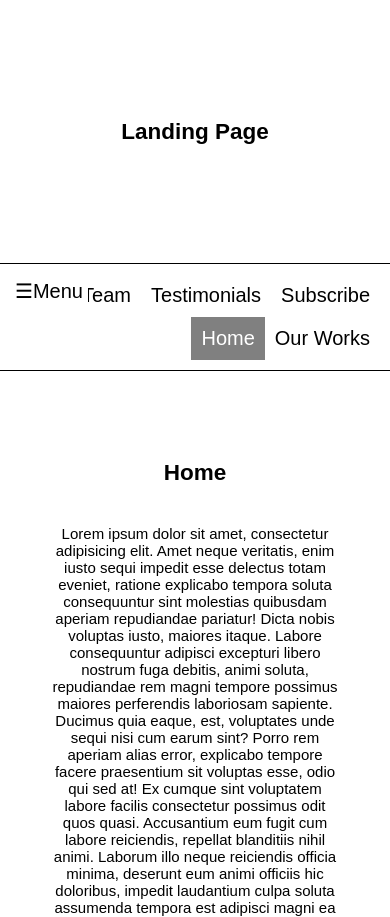
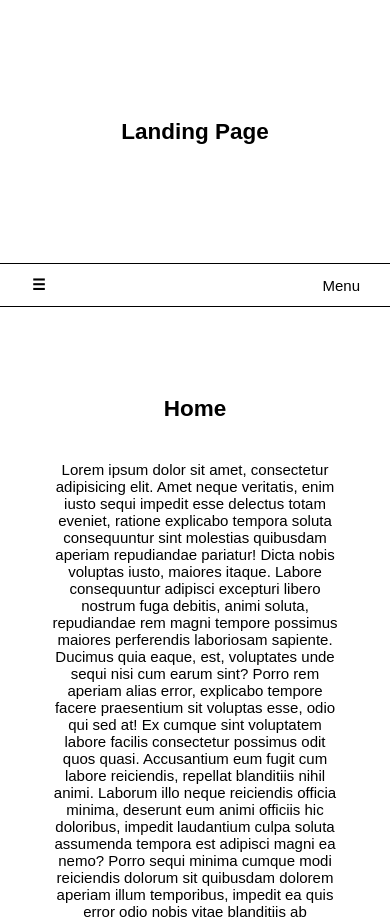
Before and after one commit to adrianvasile1/Project-2, a plain HTML site: page index.html in a window 390 px wide. Shown: the top 917 px of the page. Drawn offline with Linux system fonts and the light colour scheme.

Commit message:
com4
com4

```diff
--- a/css/style.css
+++ b/css/style.css
@@ -4,6 +4,9 @@ body {
   margin: 0;
   font-size: 15px;
   font-family: Arial, Helvetica;
+}
+html {
+  scroll-behavior: smooth;
 }
 
 .header {
@@ -12,30 +15,6 @@ body {
   text-align: center;
   border-bottom: 1px solid black;
 
-}
-
- #navbar {
-  overflow: hidden;
-  background-color: rgb(255, 255, 255);
-  border-bottom: 1px solid black;
-  padding: 10px 10px 10px;
-
-}
-
-#navbar a {
-  float: right;
-  display: block;
-  color:black;
-  text-align: center;
-  padding: 10px 10px 10px;
-  text-decoration: none;
-  font-size: 20px;
-  background-color: white;
-}
-
-#navbar a:hover {
-  background-color: rgb(172, 170, 170);
-  color: black;
 }
 
 .content {
@@ -53,20 +32,64 @@ body {
 
 }
 
-/*active nav*/
 
-#navbar a.active {
-  background-color: grey ;
-  color: white;
+/* top navigation */
+#nav-container {
+  overflow: hidden;
+  background-color: rgb(255, 255, 255);
+  border-bottom: 1px solid black;
+  padding: 10px 10px 10px;
+}
+.nav-checkbox {
+  display: grid;
+  grid-template-columns: 1fr 1fr;
+  align-items: center;
+  justify-items: center;
+}
+.nav-logo {
+  text-decoration: none;
+  color:black;
+  display: grid;
+  justify-self: start;
+  margin-left: 20px;
+  padding: 2px;
+  font-weight: 600;
+}
+.nav-logo:hover {
+  color: #000;
+}
+.tab-nav {
+  display: none;
+}
+.tab-nav-label {
+  color: #000;
+  display: none;
+}
+.tab-content {
+  list-style: none;
+  justify-self: end;
+  margin: 0;
+  padding: 0;
+}
+.tab-content li {
+  display: inline-block;
+  margin-right: 20px;
+}
+.tab-content li a {
+  text-decoration: none;
+  color: #000;
+  font-weight: 600;
 }
 
-#navbar.scroll a.active {
-  background-color: darkcyan;
-  color: white;
+/* active navigation */
+#nav-container.scroll a.active {
+  color: #000;
+  border-bottom: 1px solid #000;
 }
-
-
-
+#nav-container a.active {
+  color: darkturquoise;
+  border-bottom: 1px solid darkturquoise;
+}
 
 
 /*sections*/
@@ -79,7 +102,7 @@ section h1 {
 }
 
 
-/* SIDE NAV*/
+/* side nav*/
 
 .sidenav {
   height: 100%;
@@ -115,22 +138,53 @@ section h1 {
   margin-left: 50px;
 }
 
-#navbar #main1 {
-  font-size: 20px;
-  cursor: pointer;
-  padding: 5px;
-  position: absolute;
 
+/*resize*/
+
+@media screen and (max-width: 1280px) {
+
+  header {
+      width: 100%;
+  }
+  .nav-container {
+      width: 100%;
+  }
 }
 
-#main1 {
-  transition: margin-left .5s;
-  padding: 16px;
+@media screen and (max-width: 768px) {
+  .tab-content {
+    display: grid;
+    grid-template-columns: 1fr;
+    grid-column: 1/4;
+    text-align: center;
+    max-height: 0;
+    overflow: hidden;
+    justify-self: center;
+    transition: all ease-in-out 0.4s;
+    -o-transition: all ease-in-out 0.4s;
+    -webkit-transition: all ease-in-out 0.4s;
+}
+.tab-nav-label {
+    display: grid;
+    cursor: pointer;
+    grid-column: 3;
+    padding-right: 20px;
+}
+
+.nav-checkbox input:checked ~ .tab-content {
+      max-height: 400px;
+  }
+  .tab-content li {
+      padding: 10px 0;
+      margin-right: 0px;
+  }
+  .nav-checkbox input:checked ~ .tab-nav-label {
+      color: #000;
+  }
 }
 
 @media screen and (max-height: 450px) {
   .sidenav {padding-top: 15px;}
   .sidenav a {font-size: 18px;}
-  #navbar {padding-top: 15px;}
-  #navbar a {font-size: 25px;}
+
 }
--- a/index.html
+++ b/index.html
@@ -11,14 +11,23 @@
         <h2>Landing Page</h2>
       </div>
 
-      <nav id="navbar" >
-          <a id="main1"><span onclick="openNav()">&#9776;Menu</span></a>
-          <a href="#subscribe">Subscribe</a>
-          <a href="#testimonials">Testimonials</a>
-          <a href="#team">Team</a>
-          <a href="#our-works">Our Works</a>
-          <a href="#home" class="active">Home</a>
-      </nav>
+      <header>
+        <div id="nav-container">
+            <nav class="nav-checkbox">
+                <a href="#" class="nav-logo" onclick="openNav()">&#9776;</a>
+                <input type="checkbox" id="tab-nav" class="tab-nav">
+                <label for="tab-nav" class="tab-nav-label">Menu</label>
+                <ul class="tab-content">
+                    <li><a class="active" href="#home">Home</a></li>
+                    <li><a href="#our-works">Our Works</a></li>
+                    <li><a href="#team">Team</a></li>
+                    <li><a href="#testimonials">Testimonials</a></li>
+                    <li><a href="#subscribe">Subscribe</a></li>
+                </ul>
+            </nav>
+        </div>
+      </header>
+
 
 
       <div id="mySidenav" class="sidenav">
@@ -54,7 +63,7 @@
 
 <!-- sidenav -->
   <div id="main">
-    <div id="Blog">
+    <section id="Blog">
       <p>
         <h1>News</h1>
           "Lorem ipsum dolor sit amet, consectetur adipiscing elit, sed do eiusmod tempor incididunt ut labore et dolore magna aliqua. Ut enim ad minim veniam, quis nostrud exercitation ullamco laboris nisi ut aliquip ex ea commodo consequat. Duis aute irure dolor in reprehenderit in voluptate velit esse cillum dolore eu fugiat nulla pariatur. Excepteur sint occaecat cupidatat non proident, sunt in culpa qui officia deserunt mollit anim id est laborum."
@@ -74,9 +83,9 @@
           "Lorem ipsum dolor sit amet, consectetur adipiscing elit, sed do eiusmod tempor incididunt ut labore et dolore magna aliqua. Ut enim ad minim veniam, quis nostrud exercitation ullamco laboris nisi ut aliquip ex ea commodo consequat. Duis aute irure dolor in reprehenderit in voluptate velit esse cillum dolore eu fugiat nulla pariatur. Excepteur sint occaecat cupidatat non proident, sunt in culpa qui officia deserunt mollit anim id est laborum."
           "Lorem ipsum dolor sit amet, consectetur adipiscing elit, sed do eiusmod tempor incididunt ut labore et dolore magna aliqua. Ut enim ad minim veniam, quis nostrud exercitation ullamco laboris nisi ut aliquip ex ea commodo consequat. Duis aute irure dolor in reprehenderit in voluptate velit esse cillum dolore eu fugiat nulla pariatur. Excepteur sint occaecat cupidatat non proident, sunt in culpa qui officia deserunt mollit anim id est laborum."
       </p>
-    </div>
+    </section>
 
-    <div id="services">
+    <section id="services">
       <p>
         <h1>Services</h1>
           "Lorem ipsum dolor sit amet, consectetur adipiscing elit, sed do eiusmod tempor incididunt ut labore et dolore magna aliqua. Ut enim ad minim veniam, quis nostrud exercitation ullamco laboris nisi ut aliquip ex ea commodo consequat. Duis aute irure dolor in reprehenderit in voluptate velit esse cillum dolore eu fugiat nulla pariatur. Excepteur sint occaecat cupidatat non proident, sunt in culpa qui officia deserunt mollit anim id est laborum."
@@ -96,9 +105,9 @@
           "Lorem ipsum dolor sit amet, consectetur adipiscing elit, sed do eiusmod tempor incididunt ut labore et dolore magna aliqua. Ut enim ad minim veniam, quis nostrud exercitation ullamco laboris nisi ut aliquip ex ea commodo consequat. Duis aute irure dolor in reprehenderit in voluptate velit esse cillum dolore eu fugiat nulla pariatur. Excepteur sint occaecat cupidatat non proident, sunt in culpa qui officia deserunt mollit anim id est laborum."
           "Lorem ipsum dolor sit amet, consectetur adipiscing elit, sed do eiusmod tempor incididunt ut labore et dolore magna aliqua. Ut enim ad minim veniam, quis nostrud exercitation ullamco laboris nisi ut aliquip ex ea commodo consequat. Duis aute irure dolor in reprehenderit in voluptate velit esse cillum dolore eu fugiat nulla pariatur. Excepteur sint occaecat cupidatat non proident, sunt in culpa qui officia deserunt mollit anim id est laborum."
       </p>
-    </div>
+    </section>
 
-    <div id="contact">
+    <section id="contact">
       <p>
         <h1>Contact</h1>
           "Lorem ipsum dolor sit amet, consectetur adipiscing elit, sed do eiusmod tempor incididunt ut labore et dolore magna aliqua. Ut enim ad minim veniam, quis nostrud exercitation ullamco laboris nisi ut aliquip ex ea commodo consequat. Duis aute irure dolor in reprehenderit in voluptate velit esse cillum dolore eu fugiat nulla pariatur. Excepteur sint occaecat cupidatat non proident, sunt in culpa qui officia deserunt mollit anim id est laborum."
@@ -118,9 +127,9 @@
           "Lorem ipsum dolor sit amet, consectetur adipiscing elit, sed do eiusmod tempor incididunt ut labore et dolore magna aliqua. Ut enim ad minim veniam, quis nostrud exercitation ullamco laboris nisi ut aliquip ex ea commodo consequat. Duis aute irure dolor in reprehenderit in voluptate velit esse cillum dolore eu fugiat nulla pariatur. Excepteur sint occaecat cupidatat non proident, sunt in culpa qui officia deserunt mollit anim id est laborum."
           "Lorem ipsum dolor sit amet, consectetur adipiscing elit, sed do eiusmod tempor incididunt ut labore et dolore magna aliqua. Ut enim ad minim veniam, quis nostrud exercitation ullamco laboris nisi ut aliquip ex ea commodo consequat. Duis aute irure dolor in reprehenderit in voluptate velit esse cillum dolore eu fugiat nulla pariatur. Excepteur sint occaecat cupidatat non proident, sunt in culpa qui officia deserunt mollit anim id est laborum."
       </p>
-    </div>
+    </section>
 
-    <div id="clients">
+    <section id="clients">
       <p>
         <h1>Clients</h1>
           "Lorem ipsum dolor sit amet, consectetur adipiscing elit, sed do eiusmod tempor incididunt ut labore et dolore magna aliqua. Ut enim ad minim veniam, quis nostrud exercitation ullamco laboris nisi ut aliquip ex ea commodo consequat. Duis aute irure dolor in reprehenderit in voluptate velit esse cillum dolore eu fugiat nulla pariatur. Excepteur sint occaecat cupidatat non proident, sunt in culpa qui officia deserunt mollit anim id est laborum."
@@ -140,9 +149,9 @@
           "Lorem ipsum dolor sit amet, consectetur adipiscing elit, sed do eiusmod tempor incididunt ut labore et dolore magna aliqua. Ut enim ad minim veniam, quis nostrud exercitation ullamco laboris nisi ut aliquip ex ea commodo consequat. Duis aute irure dolor in reprehenderit in voluptate velit esse cillum dolore eu fugiat nulla pariatur. Excepteur sint occaecat cupidatat non proident, sunt in culpa qui officia deserunt mollit anim id est laborum."
           "Lorem ipsum dolor sit amet, consectetur adipiscing elit, sed do eiusmod tempor incididunt ut labore et dolore magna aliqua. Ut enim ad minim veniam, quis nostrud exercitation ullamco laboris nisi ut aliquip ex ea commodo consequat. Duis aute irure dolor in reprehenderit in voluptate velit esse cillum dolore eu fugiat nulla pariatur. Excepteur sint occaecat cupidatat non proident, sunt in culpa qui officia deserunt mollit anim id est laborum."
       </p>
-    </div>
+    </section>
 
-    <div id="about">
+    <section id="about">
           <h1>About</h1>
           <p>"Lorem ipsum dolor sit amet, consectetur adipiscing elit, sed do eiusmod tempor incididunt ut labore et dolore magna aliqua. Ut enim ad minim veniam, quis nostrud exercitation ullamco laboris nisi ut aliquip ex ea commodo consequat. Duis aute irure dolor in reprehenderit in voluptate velit esse cillum dolore eu fugiat nulla pariatur. Excepteur sint occaecat cupidatat non proident, sunt in culpa qui officia deserunt mollit anim id est laborum."
       "Lorem ipsum dolor sit amet, consectetur adipiscing elit, sed do eiusmod tempor incididunt ut labore et dolore magna aliqua. Ut enim ad minim veniam, quis nostrud exercitation ullamco laboris nisi ut aliquip ex ea commodo consequat. Duis aute irure dolor in reprehenderit in voluptate velit esse cillum dolore eu fugiat nulla pariatur. Excepteur sint occaecat cupidatat non proident, sunt in culpa qui officia deserunt mollit anim id est laborum."
@@ -150,7 +159,7 @@
       "Lorem ipsum dolor sit amet, consectetur adipiscing elit, sed do eiusmod tempor incididunt ut labore et dolore magna aliqua. Ut enim ad minim veniam, quis nostrud exercitation ullamco laboris nisi ut aliquip ex ea commodo consequat. Duis aute irure dolor in reprehenderit in voluptate velit esse cillum dolore eu fugiat nulla pariatur. Excepteur sint occaecat cupidatat non proident, sunt in culpa qui officia deserunt mollit anim id est laborum."
       "Lorem ipsum dolor sit amet, consectetur adipiscing elit, sed do eiusmod tempor incididunt ut labore et dolore magna aliqua. Ut enim ad minim veniam, quis nostrud exercitation ullamco laboris nisi ut aliquip ex ea commodo consequat. Duis aute irure dolor in reprehenderit in voluptate velit esse cillum dolore eu fugiat nulla pariatur. Excepteur sint occaecat cupidatat non proident, sunt in culpa qui officia deserunt mollit anim id est laborum."
           </p>
-    </div>
+    </section>
 
   </div>
 
--- a/js/app.js
+++ b/js/app.js
@@ -1,7 +1,8 @@
 //When scroll the topnav is fixed .
+const navbar = document.getElementById("nav-container");
+const sticky = navbar.offsetTop;
 window.onscroll = function() {myFunction()};
-const navbar = document.getElementById("navbar");
-const sticky = navbar.offsetTop;
+
 
 function myFunction() {
   if (window.pageYOffset >= sticky) {
@@ -10,6 +11,33 @@ function myFunction() {
     navbar.classList.remove("sticky");
   }
 }
+
+//Change navigation style on scroll
+window.addEventListener('scroll', event => {
+  let nav = document.querySelector('.nav-container');
+
+  (window.scrollY >= 10) ? nav.classList.add('scroll') : nav.classList.remove('scroll');
+});
+
+//Active navigation on scroll
+window.addEventListener('scroll', event => {
+let navigationLinks = document.querySelectorAll('nav ul li a');
+let fromTop = window.scrollY;
+
+navigationLinks.forEach(link => {
+  let section = document.querySelector(link.hash);
+
+  if (
+    section.offsetTop <= fromTop &&
+    section.offsetTop + section.offsetHeight > fromTop
+  ) {
+    link.classList.add('active');
+  } else {
+    link.classList.remove('active');
+  }
+});
+});
+
 // This function open and close the sidenav also is changing the color of the background when is activated .
 function openNav() {
   document.getElementById("mySidenav").style.width = "250px";
@@ -28,6 +56,7 @@ function closeNav() {
 }
 
 //When is clicked on the sidenav, the following function scrolls to the paragraph
+
 links = [ ...document.getElementsByClassName("para")]
 links.map(element => {
   element.addEventListener("click", e => {
@@ -37,22 +66,3 @@ links.map(element => {
     })
   })
 })
-
-//active nav on scroll
-window.addEventListener('scroll',event => {
-  let navigationLinks = document.querySelectorAll('navbar a');
-  let fromTop = window.scrollY;
-
-  navigationLinks.forEach(link => {
-    let section = document.querySelectorAll(link,hash);
-
-    if (
-      section.offsetTop <= fromTop &&
-      section.offsetTop + section.offsetHeight > fromTop
-    ) {
-      link.classList.add('active');
-    }else {
-      link.classList.remove('active');
-    }
-    });
-  });
```
